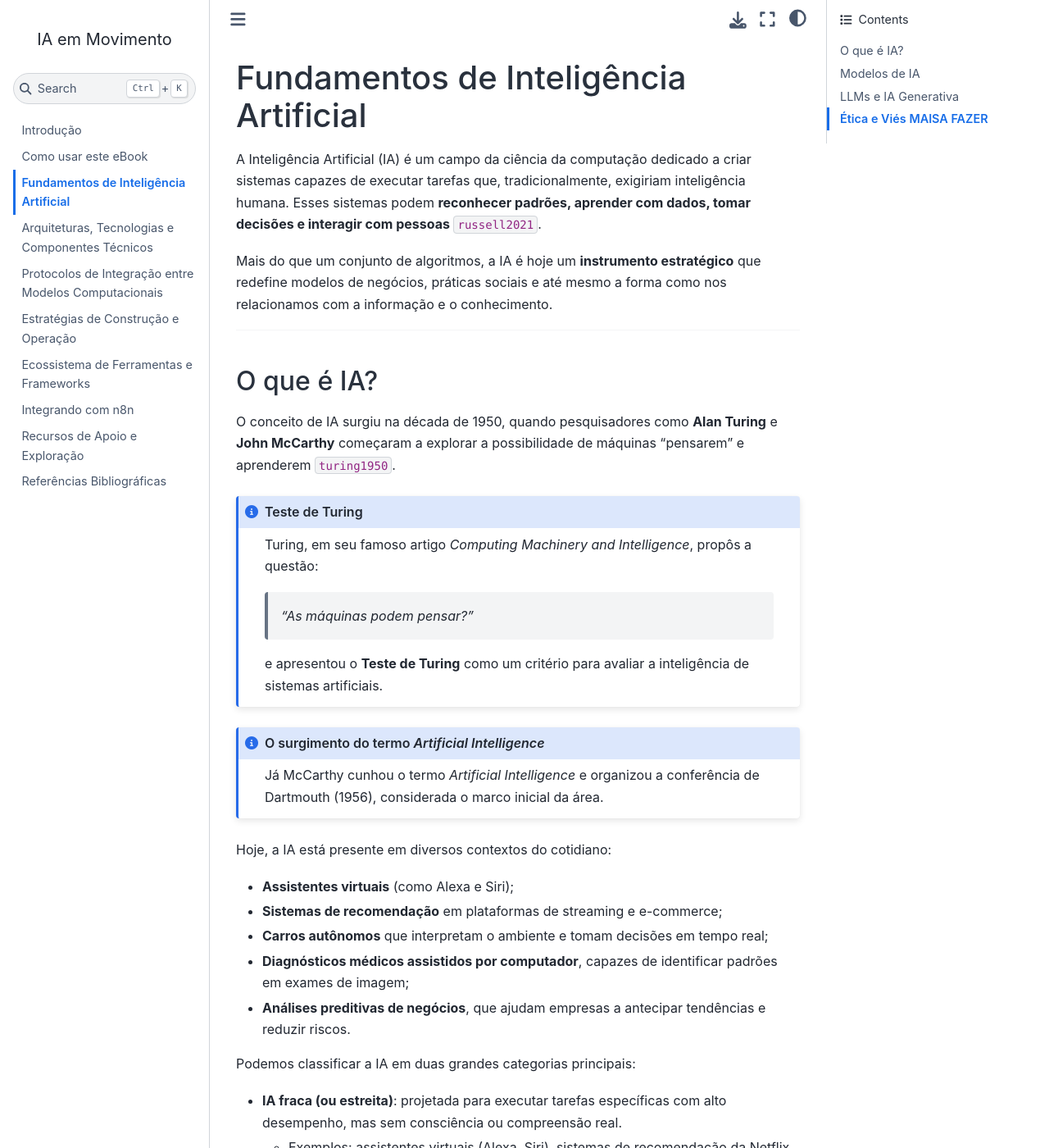
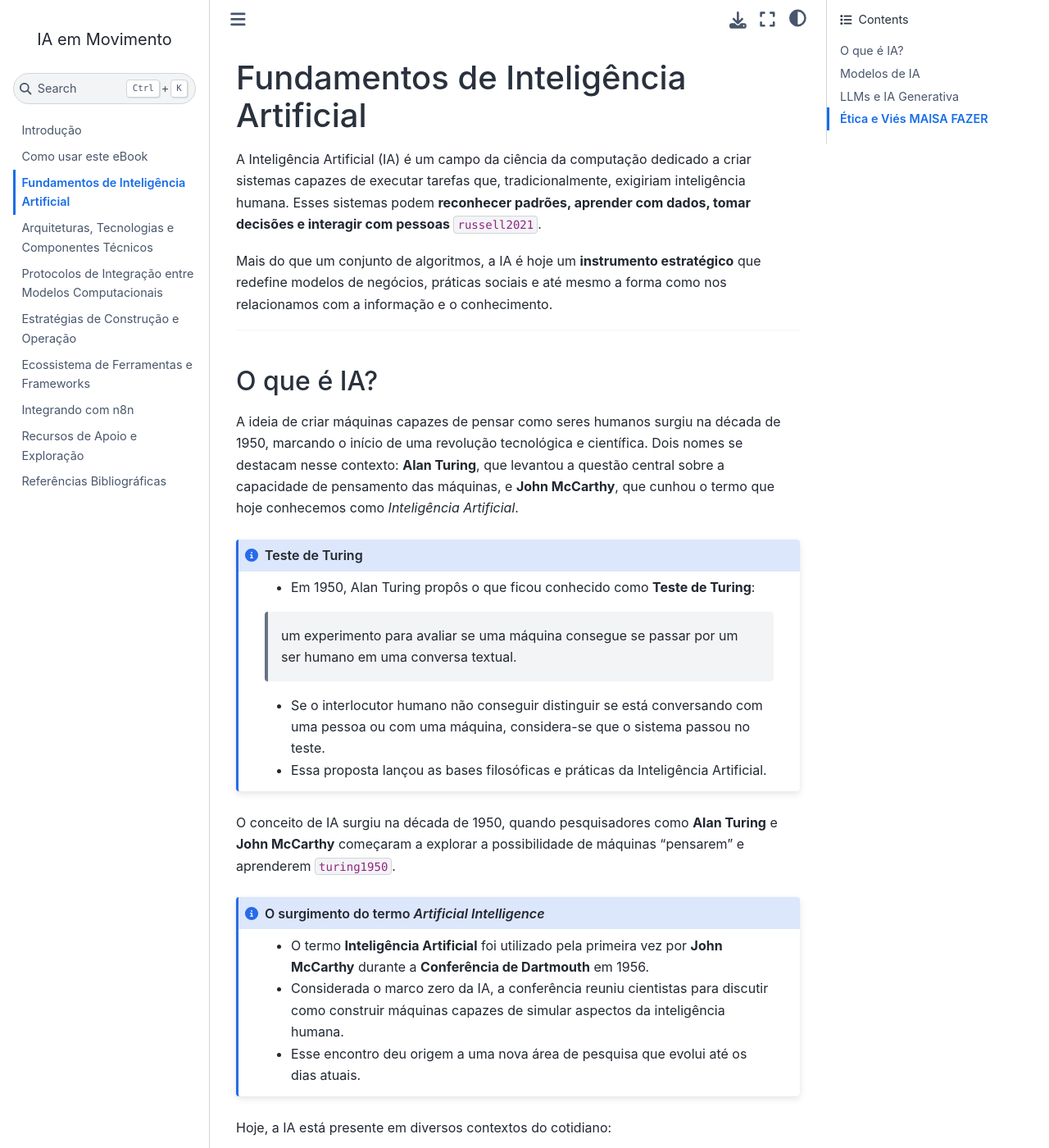
Before and after one commit to unb-lamfo-negocios-ai/LivroIAemMovimento, a Jupyter Book: the page built from capitulos/capFundamentos_de_IA.md, in a window 1280 px wide and 1400 px high. Shown: the whole window at 82% size. Built offline with Jupyter Book 1.0.4 settings and Sphinx 7.4.7 and the Sphinx Book theme 1.1.4, drawn with Linux system fonts in a browser that asks for light colours; pages that are not in the unit, such as notebooks, are missing from menus; cross-references to code outside the pages are shown as plain code.

Commit message:
Update Teste de turing capFundamentos_de_IA.md

````diff
--- a/capitulos/capFundamentos_de_IA.md
+++ b/capitulos/capFundamentos_de_IA.md
@@ -8,20 +8,28 @@ Mais do que um conjunto de algoritmos, a IA é hoje um **instrumento estratégic
 
 ## O que é IA?
 
-O conceito de IA surgiu na década de 1950, quando pesquisadores como **Alan Turing** e **John McCarthy** começaram a explorar a possibilidade de máquinas "pensarem" e aprenderem {cite}`turing1950`.
+A ideia de criar máquinas capazes de pensar como seres humanos surgiu na década de 1950, marcando o início de uma revolução tecnológica e científica. Dois nomes se destacam nesse contexto: **Alan Turing**, que levantou a questão central sobre a capacidade de pensamento das máquinas, e **John McCarthy**, que cunhou o termo que hoje conhecemos como *Inteligência Artificial*.
 
 ```{admonition} Teste de Turing
 :class: note
 
-Turing, em seu famoso artigo *Computing Machinery and Intelligence*, propôs a questão:
-> *“As máquinas podem pensar?”*
+- Em 1950, Alan Turing propôs o que ficou conhecido como **Teste de Turing**:
 
-e apresentou o **Teste de Turing** como um critério para avaliar a inteligência de sistemas artificiais.
+> um experimento  para avaliar se uma máquina consegue se passar por um ser humano em uma conversa textual.
+
+- Se o interlocutor humano não conseguir distinguir se está conversando com uma pessoa ou com uma máquina, considera-se que o sistema passou no teste.
+- Essa proposta lançou as bases filosóficas e práticas da Inteligência Artificial.
 ```
+
+O conceito de IA surgiu na década de 1950, quando pesquisadores como **Alan Turing** e **John McCarthy** começaram a explorar a possibilidade de máquinas "pensarem" e aprenderem {cite}`turing1950`.
 
 ```{admonition} O surgimento do termo *Artificial Intelligence*
 :class: note
-Já McCarthy cunhou o termo *Artificial Intelligence* e organizou a conferência de Dartmouth (1956), considerada o marco inicial da área.
+
+- O termo **Inteligência Artificial** foi utilizado pela primeira vez por **John McCarthy** durante a **Conferência de Dartmouth** em 1956.
+- Considerada o marco zero da IA, a conferência reuniu cientistas para discutir como construir máquinas capazes de simular aspectos da inteligência humana.
+- Esse encontro deu origem a uma nova área de pesquisa que evolui até os dias atuais.
+
 ```
 
 Hoje, a IA está presente em diversos contextos do cotidiano:
````
